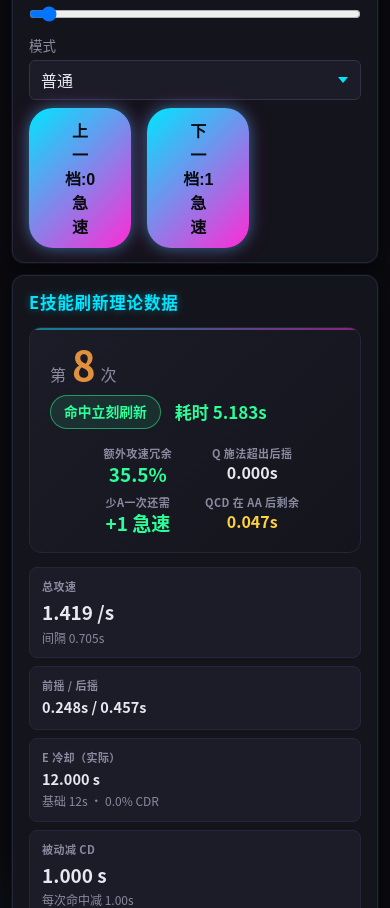
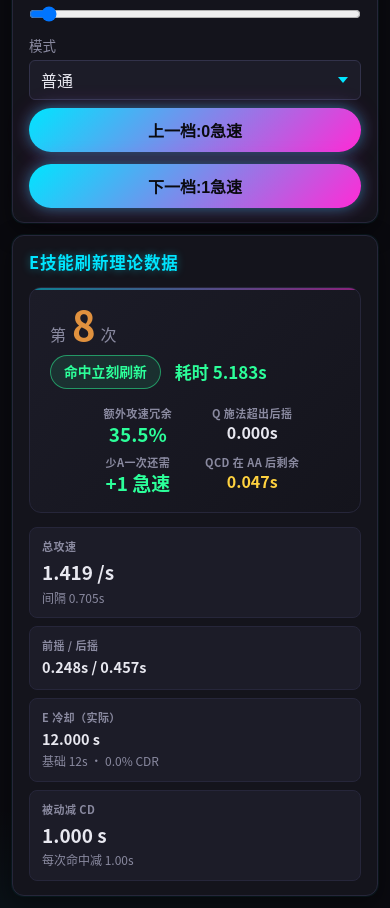
Before and after one commit to pcl5x2008/Taric-E-Refresh-Simulate, a plain HTML site: page index.html in a window 390 px wide. Shown: the part 935-1843 px from the top of the page. Drawn offline with Linux system fonts and the light colour scheme.

Commit message:
Add files via upload

```diff
--- a/style.css
+++ b/style.css
@@ -205,12 +205,14 @@ h1 {
 }
 @media (max-width: 768px) {
   .input-grid { grid-template-columns: repeat(2, 1fr); }
+  .haste-actions { grid-template-columns: repeat(2, 1fr); }
   .hero-number { font-size: 40px; }
   .hero-right { margin-left: 0; text-align: center; justify-content: center; }
   .result-grid { grid-template-columns: repeat(2, 1fr); }
 }
 @media (max-width: 480px) {
   .input-grid { grid-template-columns: 1fr; }
+  .haste-actions { grid-template-columns: 1fr; }
   body { padding: 12px; }
   .card { padding: 14px 16px; }
   .result-hero { flex-direction: column; align-items: center; text-align: center; }
@@ -218,6 +220,5 @@ h1 {
   .hero-meta { justify-content: center; }
   .hero-right { justify-content: center; }
   .result-grid { grid-template-columns: 1fr; }
-  .haste-actions .btn { flex: 1 1 100%; }
   .input-group input, .input-group select { font-size: 16px; }
 }
```
